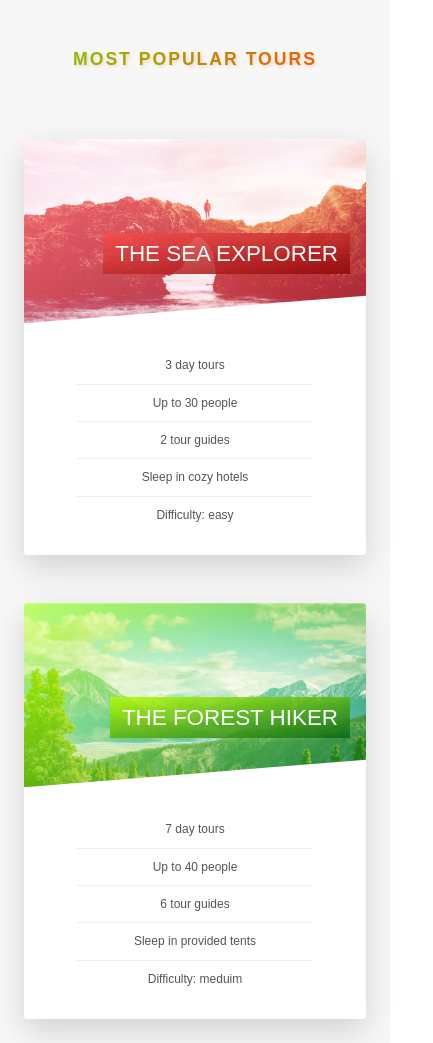
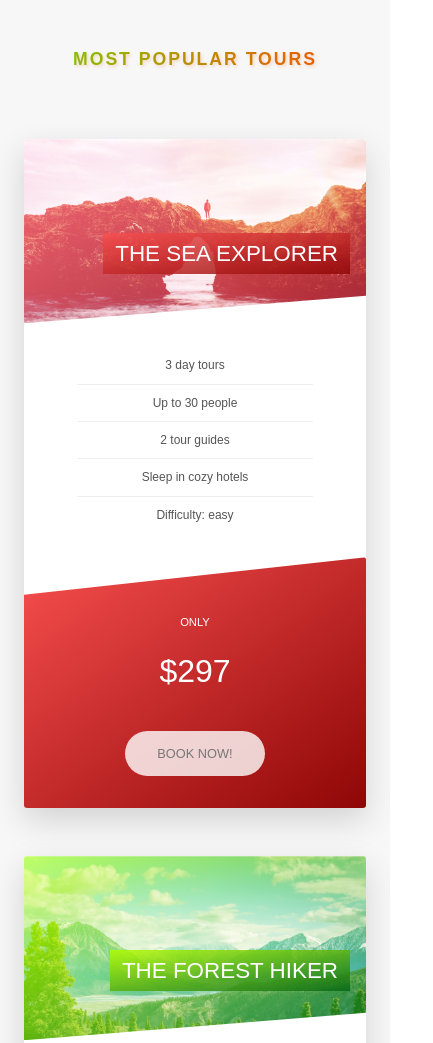
Before and after one commit to Noi-Git/advance-css, a website: page index.html in a window 390 px wide. Shown: the part 2900-3943 px from the top of the page, 433 px wide, since content can reach past the window. Drawn offline with Linux system fonts and the light colour scheme; a web font is replaced by a local one.

Commit message:
completed media query

```diff
--- a/sass/components/_book.scss
+++ b/sass/components/_book.scss
@@ -8,10 +8,34 @@
   border-radius: 3px;
   box-shadow: $box-shadow-small;
 
-  height: 50rem;
+
+  @include respond(tab-land) {
+    background-image: linear-gradient(105deg,
+                                          rgba($color-white, .9) 0%,
+                                          rgba($color-white, .9) 65%,
+                                          transparent 65%),
+                                  url(../img/nat-10.jpg);
+    background-size: cover;
+  }
+
+  @include respond(tab-port) {
+    background-image: linear-gradient(to right,
+                                          rgba($color-white, .9) 0%,
+                                          rgba($color-white, .9) 100%,
+                                          transparent 65%),
+                                  url(../img/nat-10.jpg);
+  }
 
   &__form {
     width: 50%;
     padding: 6rem;
+
+    @include respond(tab-land) {
+      width: 65%;
+    }
+
+    @include respond(tab-port) {
+      width: 100%;
+    }
   }
 }
--- a/sass/components/_card.scss
+++ b/sass/components/_card.scss
@@ -146,4 +146,51 @@
     font-size: 6rem;
     font-weight: 200;
   }
+
+
+
+  @include respond(tab-port) {
+    //=== FUNCTIONALITY ===
+  height: auto;
+  border-radius: 3px;
+  background-color: $color-white;
+  box-shadow: $box-shadow-small;
+
+  &__side {
+    height: auto;
+    position: relative;
+    box-shadow: none;
+
+    &--back {
+      transform: rotateY(0);
+      clip-path: polygon(0 15%, 100% 0, 100% 100%, 0 100%);
+    }
+  }
+
+  &:hover &__side--front {
+    transform: rotateY(0);
+  }
+
+  &__details {
+    padding: 1 3rem;
+
+  }
+  //=== FRONT SIDE STYLING ===
+  &__cta {
+    position: relative;
+    top: 0;
+    left: 0;
+    transform: translate(0);
+    width: 100%;
+    padding: 7rem 4rem 4rem 4rem;
+  }
+
+  &__price-box {
+    margin-bottom: 4rem;
+  }
+
+  &__price-value {
+    font-size: 4rem;
+  }
 }
+}
--- a/sass/components/_form.scss
+++ b/sass/components/_form.scss
@@ -16,6 +16,10 @@
     width: 90%;
     display: block;
     transition: all .3s;
+
+    @include respond(tab-port) {
+      width: 100%;
+    }
 
     &:hover {
       outline: none;
@@ -57,6 +61,11 @@
   &__radio-group {
     width: 47%;
     display: inline-block;
+
+    @include respond(tab-port) {
+      width: 100%;
+      margin-bottom: 2rem;
+    }
   }
 
   &__radio-input {
--- a/sass/components/_story.scss
+++ b/sass/components/_story.scss
@@ -14,6 +14,16 @@
     transform: skewX(12deg);
   }
 
+  @include respond(tab-port) {
+    width: 100%;
+    padding: 4rem;
+    padding-left: 7rem;
+  }
+
+  @include respond(phone) {
+    transform: skewX(0);
+  }
+
   &__shape {
     width: 15rem;
     height: 15rem;
@@ -27,6 +37,10 @@
     transform: translateX(-3rem) skewX(12deg);
 
     position: relative;
+
+    @include respond(phone) {
+    transform: translateX(-3rem) skewX(0);
+  }
   }
 
   &__img {
@@ -38,6 +52,10 @@
 
   &__text {
     transform: skewX(12deg);
+
+    @include respond(phone) {
+    transform: skewX(0);
+  }
   }
 
   &__caption {
--- a/sass/layout/_popup.scss
+++ b/sass/layout/_popup.scss
@@ -11,6 +11,8 @@
   visibility: hidden;
   transition: all .3s;
 
+
+
   &__content {
     @include absCenter;
     width: 75%;
@@ -23,12 +25,22 @@
     opacity: 0;
     transform: translate(-50%, -50%) scale(.5); //we need to put translate here to make it works
     transition: all .4s;
+
+    @include respond(tab-port) {
+      display: block;
+    }
   }
 
   &__left {
     width: 33.33333%;
     display: table-cell;
     // float: left; // make text and image lay side by side each other
+
+    @include respond(tab-port) {
+      width: 100%;
+      display: block;
+      // padding: 3rem 2rem;
+    }
   }
 
   &__right {
@@ -37,6 +49,12 @@
     vertical-align: middle;
     padding: 3rem 5rem;
     // float: left; // make text and image lay side by side each other
+
+    @include respond(tab-port) {
+      width: 100%;
+      display: block;
+      padding: 3rem 2rem;
+    }
   }
 
   &__img {
@@ -57,6 +75,10 @@
     -ms-hyphens: auto;
     -webkit-hyphens: auto;
     hyphens: auto;
+
+    @include respond(tab-port) {
+      column-count: 1;
+    }
   }
 
     //== open stage ==
```
Also changed, not shown: css/style.css, img/love-large.jpg (added), img/love.jpg, 1 other file.
